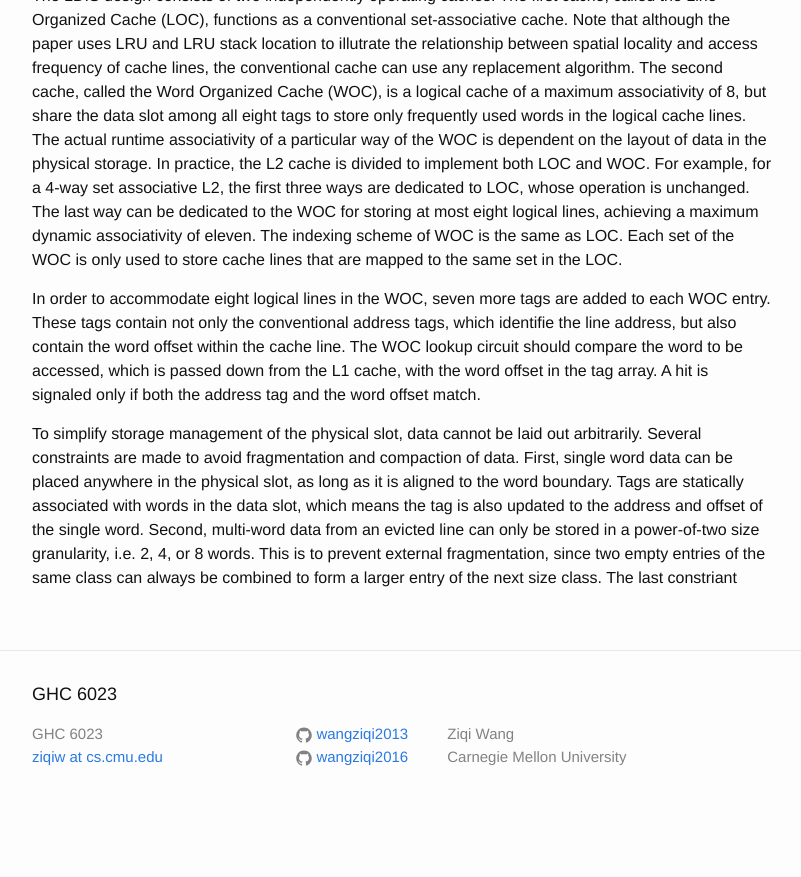
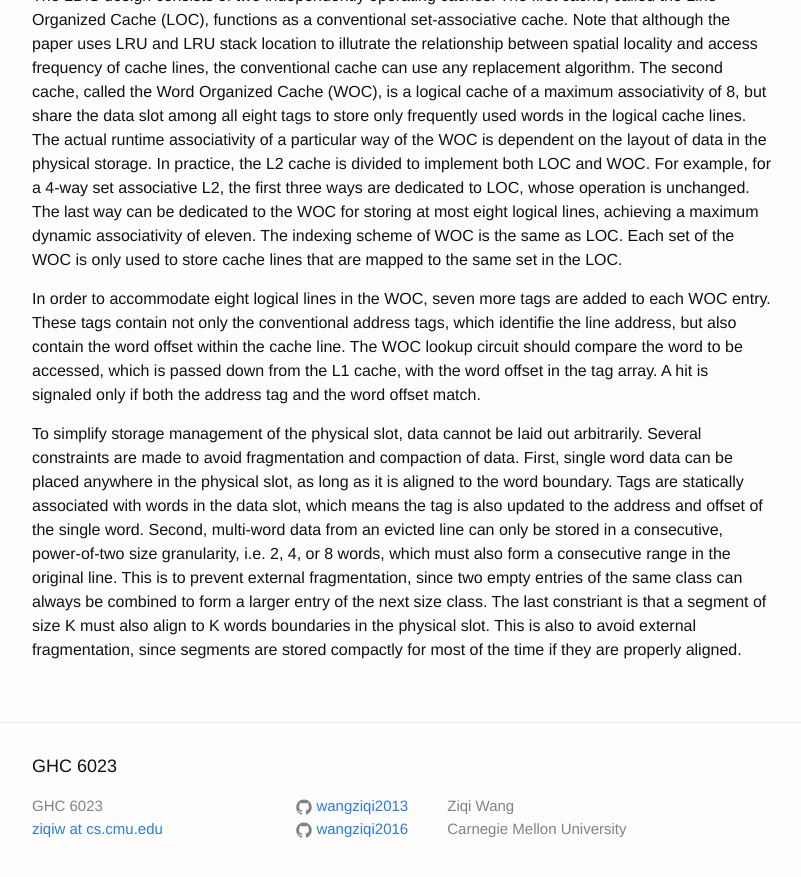
Before and after one commit to wangziqi2013/wangziqi2013.github.io, a Jekyll site: the page built from _posts/2020-07-02-ldis.markdown, in a window 1280 px wide and 900 px high, scrolled down 1390 px. Shown: the top 877 px of the window, without its empty margins (238-1039 px from the left). Built offline with Jekyll 4.4.1, drawn with Linux system fonts in a browser that asks for light colours; before the commit the page ends 2218 px from its top, so only the background shows below that.

Commit message:
Finish constraints

```diff
--- a/_posts/2020-07-02-ldis.markdown
+++ b/_posts/2020-07-02-ldis.markdown
@@ -71,5 +71,8 @@ To simplify storage management of the physical slot, data cannot be laid out arb
 to avoid fragmentation and compaction of data. First, single word data can be placed anywhere in the physical slot, as
 long as it is aligned to the word boundary. Tags are statically associated with words in the data slot, which means the
 tag is also updated to the address and offset of the single word. Second, multi-word data from an evicted line can only
-be stored in a power-of-two size granularity, i.e. 2, 4, or 8 words. This is to prevent external fragmentation, since two
-empty entries of the same class can always be combined to form a larger entry of the next size class. The last constriant
+be stored in a consecutive, power-of-two size granularity, i.e. 2, 4, or 8 words, which must also form a consecutive
+range in the original line. This is to prevent external fragmentation, since two empty entries of the same class can
+always be combined to form a larger entry of the next size class. The last constriant is that a segment of size K must
+also align to K words boundaries in the physical slot. This is also to avoid external fragmentation, since segments are
+stored compactly for most of the time if they are properly aligned.
```
